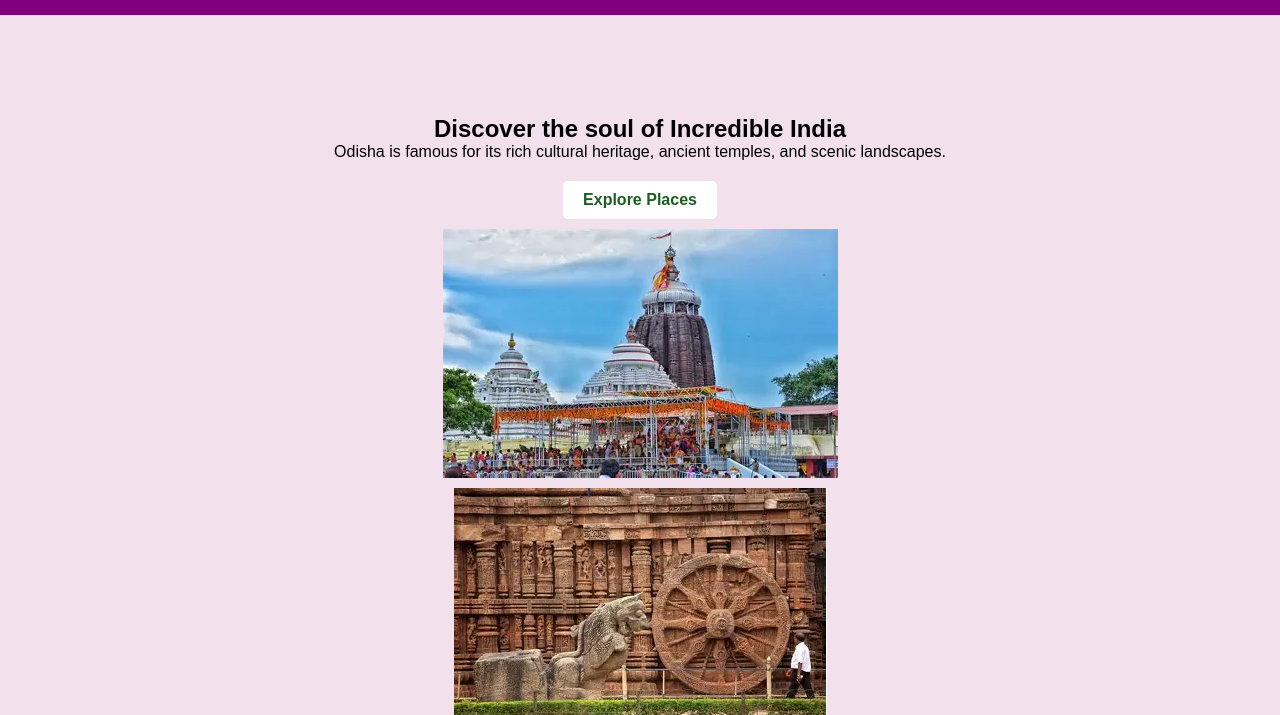
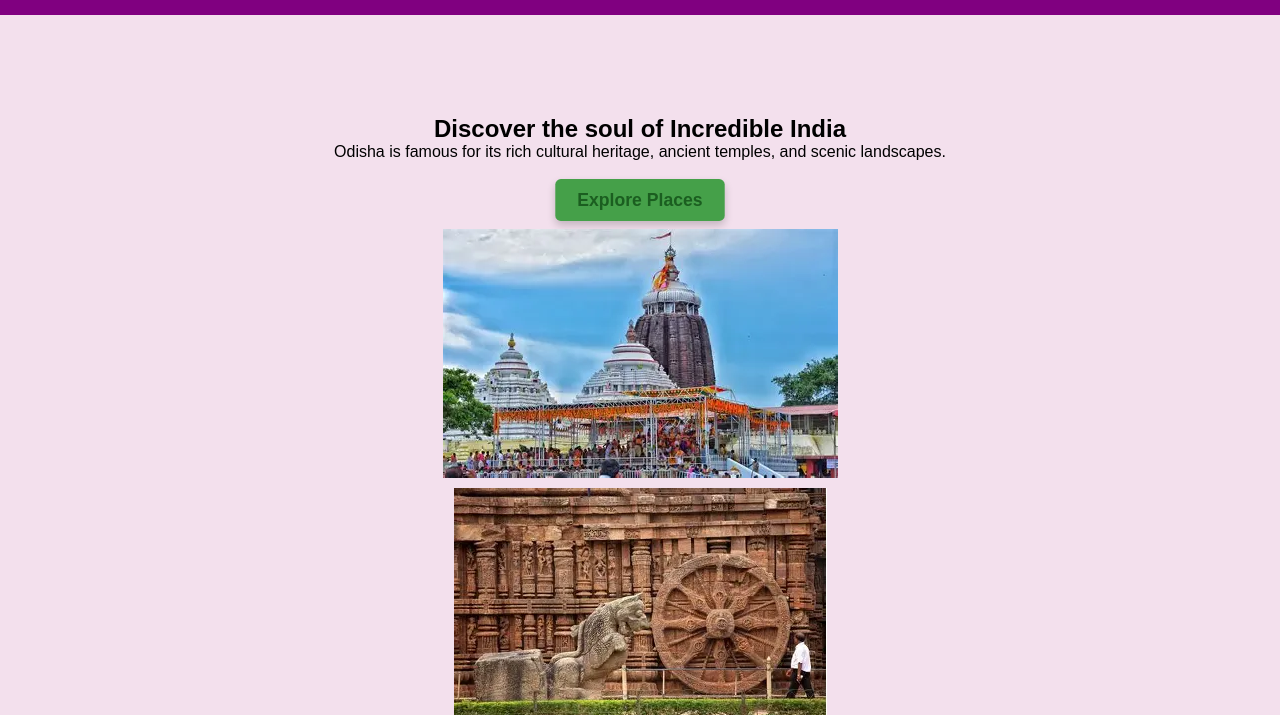
Before and after one commit to janvi123-boop/odisha-tourism-website, a plain HTML site: page index.html in a window 1280 px wide. In both pictures the pointer is over the link "Explore Places". Shown: the part 85-800 px from the top of the page. Drawn offline with Linux system fonts and the light colour scheme.

Commit message:
Enhance button styles with hover effects

```diff
--- a/style.css
+++ b/style.css
@@ -63,8 +63,17 @@ footer {
   color:#1b5e20;
   text-decoration:none;
   border-radius:5px;
-  font-weight:bold
+  font-weight:bold;
+  cursor:pointer;
+  transition:0.3s;
 }
+.btn:hover{
+  background-color:#45a049;
+  transform:scale(1.1);
+  box-shadow:0 4px 8px rgba(0,0,0,0.2);
+
+}
+
 .design{
   transform: rotateX('45deg');
 }
```
